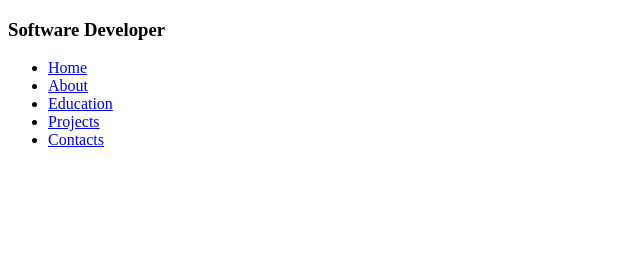
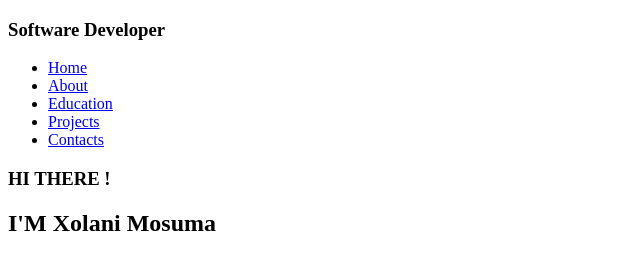
Before and after one commit to XMosuma/Portfolio, a plain HTML site: page html/profile.html in a window 1280 px wide. Shown: the whole page, without its empty margins (0-640 px from the left). Drawn offline with Linux system fonts and the light colour scheme.

Commit message:
created the home page

```diff
--- a/html/profile.html
+++ b/html/profile.html
@@ -20,5 +20,16 @@
             </nav>
         </header>
 
+         <!-- header section ends -->
+
+         <div id="menu" class="fas fa-bars"></div>
+
+         <!-- home section starts  -->
+        <section class="Home" id="Home">
+            <h3>HI THERE !</h3>
+            <h1>I'M <span>Xolani Mosuma</span></h1>
+        </section>
+        <!-- home section ends -->
+
     </body>
 </html>
```
